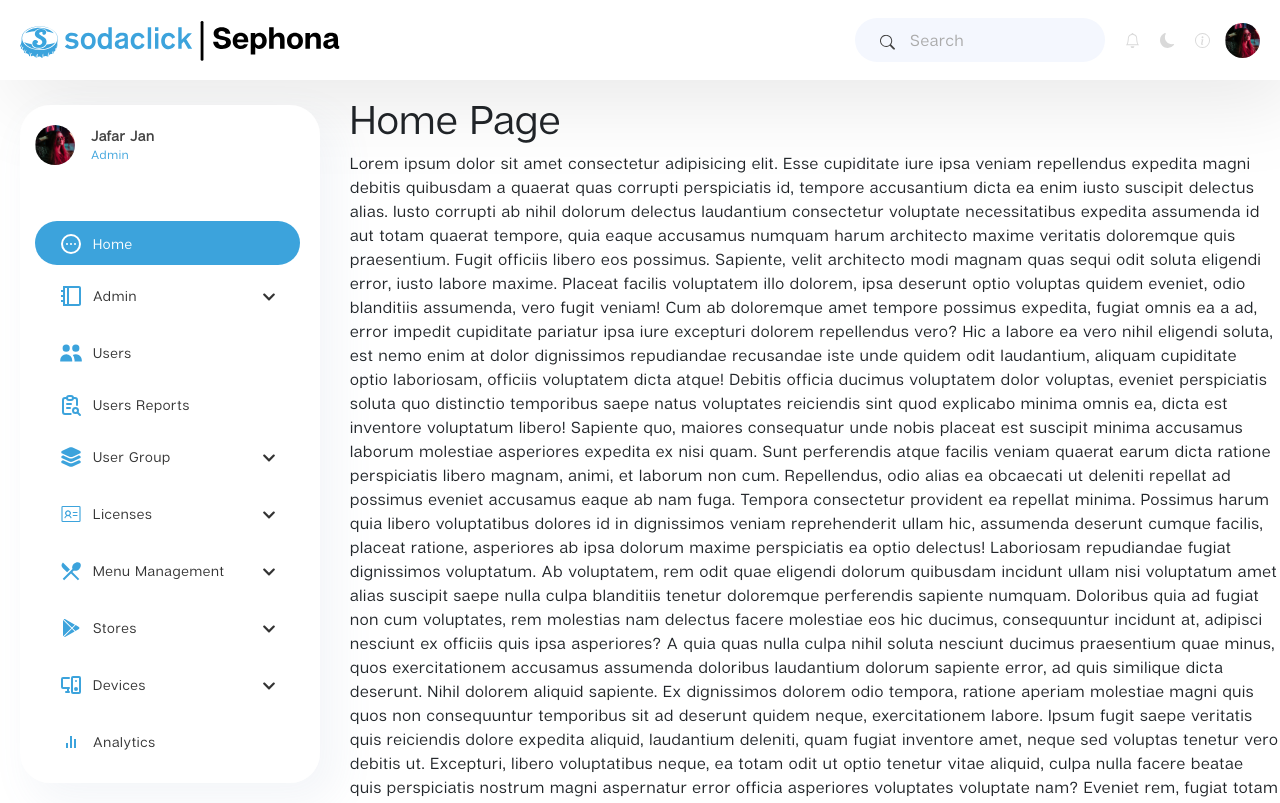
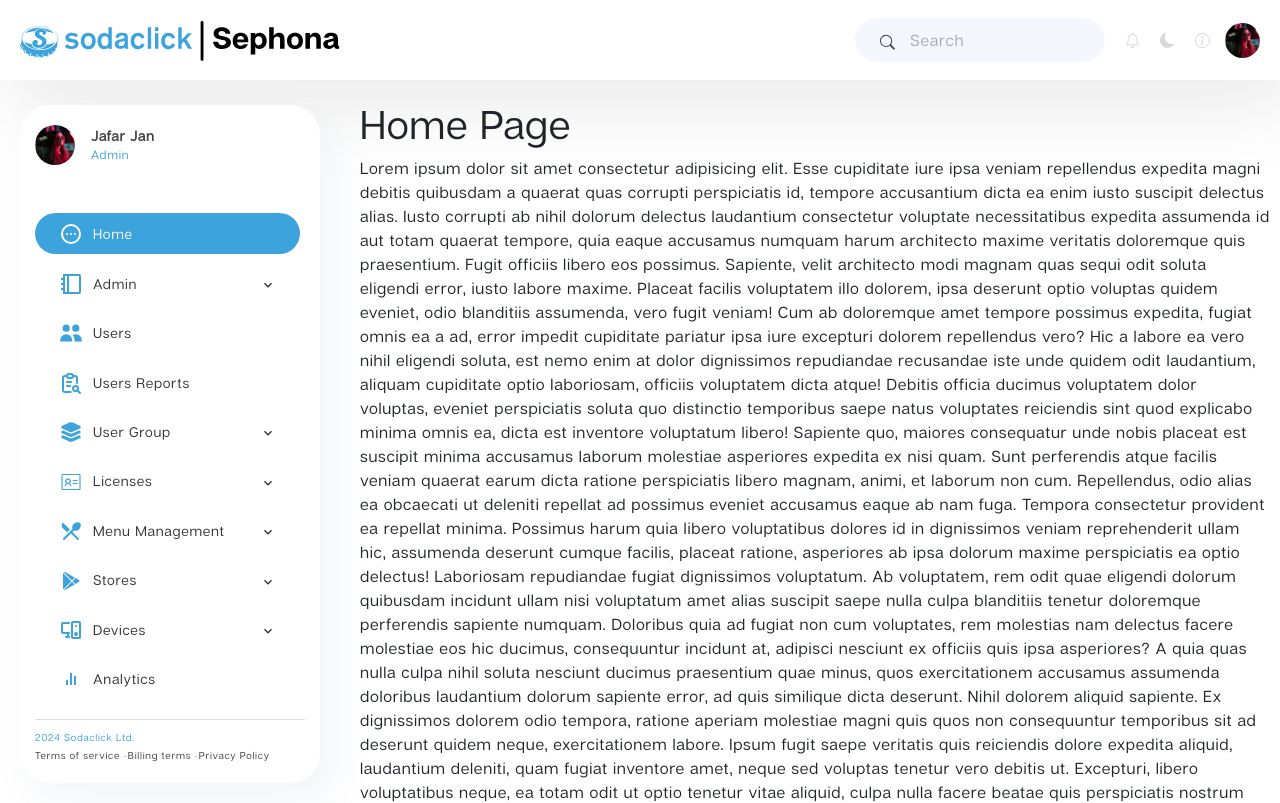
Before and after one commit to zainop01/Kiosk-rebuild, a React (Vite) app: page / in a window 1280 px wide. Shown: the top 803 px of the page. Built offline with nearby package versions, Linux system fonts and the light colour scheme; sample sign-in values are in the browser's storage.

Commit message:
Fix Sidebar , topnav Dropdown, Typography Spaccing fix, custom scrollbar , Sidebar footer

```diff
--- a/src/components/SideNav/index.jsx
+++ b/src/components/SideNav/index.jsx
@@ -1,5 +1,6 @@
 import React from "react";
-import { FaChevronDown, FaChevronUp, FaTimes } from "react-icons/fa";
+import { FaTimes } from "react-icons/fa";
+import { MdKeyboardArrowDown, MdKeyboardArrowUp } from "react-icons/md";
 import { NavLink, useLocation } from "react-router-dom";
 import sideNavData from "./SideNavData";
 import profileImage from "../../assets/img/avatars/avatar1.png";
@@ -34,13 +35,13 @@ const SideNav = ({ isSidebarOpen, toggleSidebar }) => {
 
   return (
     <>
-    {isSidebarOpen && <div className="sidebar-overlay" onClick={toggleSidebar}></div>}
       <div className={`sidenav heading-xs ${isSidebarOpen ? "open" : ""}`}>
         {isSidebarOpen && (
           <div className="close-icon" onClick={toggleSidebar}>
             <FaTimes />
           </div>
         )}
+        <div className="profile-wrapper">
           <div className="profile-section d-flex mb-5">
             <img
               src={profileImage}
@@ -52,8 +53,8 @@ const SideNav = ({ isSidebarOpen, toggleSidebar }) => {
               <div className="profile-role">Admin</div>
             </div>
           </div>
-
-      <ul>
+        </div>
+        <ul className="sidenav-items">
           {sideNavData.map((item, index) => (
             <li key={index}>
               {item.collapse ? (
@@ -64,17 +65,23 @@ const SideNav = ({ isSidebarOpen, toggleSidebar }) => {
                     }`}
                     onClick={() => toggleSection(item.name)}
                   >
-                  <div className="icon fs-4"><i>{item.icon}</i></div>
+                    <div className="icon fs-4">
+                      <i>{item.icon}</i>
+                    </div>
                     <span>{item.name}</span>
-                  <div className="collapse-icon ms-auto">
+                    <div className="collapse-icon heading-sm ms-auto">
                       {openSections[item.name] ? (
-                      <FaChevronUp />
+                        <MdKeyboardArrowUp />
                       ) : (
-                      <FaChevronDown />
+                        <MdKeyboardArrowDown />
                       )}
                     </div>
                   </div>
-                <ul className={`sidenav-submenu ${openSections[item.name] ? 'open' : ''}`}>
+                  <ul
+                    className={`sidenav-submenu ${
+                      openSections[item.name] ? "open" : ""
+                    }`}
+                  >
                     {item.items.map((subItem, subIndex) => (
                       <li key={subIndex} className="ms-5 py-2">
                         <NavLink
@@ -96,13 +103,22 @@ const SideNav = ({ isSidebarOpen, toggleSidebar }) => {
                     `sidenav-item ${isActive ? "active" : ""}`
                   }
                 >
-                <div className="icon"><i className="fs-4">{item.icon}</i></div>
+                  <div className="icon">
+                    <i className="fs-4">{item.icon}</i>
+                  </div>
                   <span>{item.name}</span>
                 </NavLink>
               )}
             </li>
           ))}
         </ul>
+        {/* Footer Section */}
+        <div className="sidenav-footer">
+          <p>2024 Sodaclick Ltd.</p>
+          <NavLink to="/terms-of-service">Terms of service</NavLink> -
+          <NavLink to="/billing-terms">Billing terms</NavLink> -
+          <NavLink to="/privacy-policy">Privacy Policy</NavLink>
+        </div>
       </div>
     </>
   );
--- a/src/components/TopNav/index.jsx
+++ b/src/components/TopNav/index.jsx
@@ -1,11 +1,17 @@
-import React from "react";
+import React, { useState } from "react";
 import { BsBell, BsFillMoonFill, BsInfoCircle } from "react-icons/bs";
-import { FaBars } from "react-icons/fa"; // Import FaBars for the hamburger menu
+import { FaBars } from "react-icons/fa";
 import logo from "../../assets/logo/Sodaclick-Sephona-Logo.svg";
 import profileImage from "../../assets/img/avatars/avatar1.png";
 import SearchBar from "../sharedcomponents/SearchBar";
 
 const TopNav = ({ kioskName, toggleSidebar }) => {
+  const [dropdownOpen, setDropdownOpen] = useState(false);
+
+  const toggleDropdown = () => {
+    setDropdownOpen(!dropdownOpen);
+  };
+
   return (
     <div className="top-nav">
       <div className="brand">
@@ -20,7 +26,19 @@ const TopNav = ({ kioskName, toggleSidebar }) => {
         <BsFillMoonFill size={15} className="icon" />
         <BsInfoCircle size={15} className="icon" />
         <FaBars className="hamburger-menu ms-4" onClick={toggleSidebar} />
-        <img src={profileImage} alt="Profile" className="profile-image" />
+        <img
+          src={profileImage}
+          alt="Profile"
+          className="profile-image"
+          onClick={toggleDropdown}
+        />
+        <div className={`profile-dropdown me-4 ${dropdownOpen ? 'open' : ''}`}>
+          <div className="dropdown-header">
+            <span role="img" aria-label="wave">👋</span> Hey, Jafar
+          </div>
+          <div className="dropdown-item">Profile Settings</div>
+          <div className="dropdown-item logout">Log out</div>
+        </div>
       </div>
     </div>
   );
--- a/src/styles/scss/base/_basics.scss
+++ b/src/styles/scss/base/_basics.scss
@@ -23,6 +23,24 @@
     font-weight: normal;
     letter-spacing: .7px;
   }
+    body::-webkit-scrollbar {
+      width: 8px;
+    }
+
+    body::-webkit-scrollbar-thumb {
+      background-color: rgba(0, 0, 0, 0.4);
+      border-radius: 10px;
+    }
+    body::-webkit-scrollbar-thumb:hover {
+      background-color: rgba(0, 0, 0, 0.5);
+    }
+
+    body::-webkit-scrollbar-track {
+      background-color: transparent;
+      border-radius: 10px;
+    }
+
+
 
   // @media screen and (max-width: 1200px) {
   //   html {
--- a/src/styles/scss/components/_sidenav.scss
+++ b/src/styles/scss/components/_sidenav.scss
@@ -30,16 +30,30 @@
     z-index: 11;
   }
 
+  .profile-wrapper {
+    position: sticky;
+    top: 0;
+    z-index: 1;
+    background-color: #fff;
+    // padding-bottom: 1rem;
+  }
+
+  .sidenav-items {
+    flex-grow: 1;
+    overflow-y: auto;
+    overflow-x: hidden;
+    // padding-top: 1rem;
+  }
 
   ::-webkit-scrollbar {
-    width: 6px;
-    height: 6px;
+    width: 3px;
+    height: 3px;
   }
 
-  ::-webkit-scrollbar-thumb {
-    background: rgba(0, 0, 0, 0.2);
-    border-radius: 10px;
-  }
+  // ::-webkit-scrollbar-thumb {
+  //   background: rgba(0, 0, 0, 0.2);
+  //   border-radius: 10px;
+  // }
 
   ::-webkit-scrollbar-track {
     background: transparent;
@@ -50,7 +64,7 @@
   }
 
   &:hover::-webkit-scrollbar {
-    opacity: 1;
+    opacity: 0;
   }
 
   .profile-section {
@@ -60,7 +74,7 @@
       width: 40px;
       height: 40px;
       border-radius: 50%;
-      margin-bottom: 0.5rem;
+      // margin-bottom: 1rem;
       margin-right: 1rem;
     }
 
@@ -83,14 +97,14 @@
     margin: 0;
 
     li {
-      margin-bottom: 5px;
+      // margin-bottom: 5px;
 
       .sidenav-item {
         width: 265px;
         border-radius: 50px;
         display: flex;
         align-items: center;
-        padding: 0.25rem 1.5rem;
+        padding: 0.170rem 1.5rem;
         text-decoration: none;
         color: #333;
         font-weight: 500;
@@ -134,8 +148,33 @@
       transform: translateX(0);
     }
   }
+
+  .sidenav-footer {
+    margin-top: auto;
+    padding-top: 10px;
+    border-top: 1px solid #ddd;
+    // text-align: center;
+    margin-top: 20px;
+    font-size: 10px;
+    color: #999;
+
+    p {
+      margin-bottom: 3px;
+      color: $blue-3ca;
+    }
+
+    a {
+      color: $grey-434;
+      text-decoration: none;
+      font-weight: 500;
+      transition: color 0.3s ease;
+
+      &:hover {
+        color: darken($blue-3ca, 10%);
+      }
+    }
+  }
 }
-
 
 .sidenav-submenu {
   padding-left: 20px;
@@ -172,7 +211,6 @@
   }
 }
 
-
 .collapse-icon {
   transition: transform 0.5s ease-in-out;
   transform: rotate(0deg);
--- a/src/styles/scss/components/_topnav.scss
+++ b/src/styles/scss/components/_topnav.scss
@@ -50,6 +50,52 @@
       border-radius: $border-radius-circle;
       margin-left: 0.9375rem;
       cursor: pointer;
+    }
+    .profile-dropdown {
+      position: absolute;
+      top: 5.2rem;
+      right: 0;
+      background-color: #fff;
+      border-radius: 1rem;
+      box-shadow: 13.776px 16.728px 39.36px 3.936px rgba(112, 144, 176, 0.08);
+      padding: 1rem;
+      width: 230px;
+      transition: transform 0.4s cubic-bezier(0.25, 1, 0.5, 1), opacity 0.4s ease;
+      opacity: 0;
+      transform: translateY(-10px);
+      pointer-events: none;
+
+      &.open {
+        opacity: 1;
+        transform: translateY(0);
+        pointer-events: auto;
+      }
+
+      .dropdown-header {
+        font-size: 1rem;
+        font-weight: 500;
+        color: #333;
+        margin-bottom: 0.5rem;
+        display: flex;
+        align-items: center;
+        gap: 0.5rem;
+      }
+
+      .dropdown-item {
+        padding: 0.5rem 0;
+        font-size: 0.9rem;
+        color: #555;
+        cursor: pointer;
+
+        &.logout {
+          color: #e74c3c;
+          font-weight: bold;
+        }
+
+        &:hover {
+          color: #007bff;
+        }
+      }
     }
   }
 
--- a/src/styles/scss/layout/_dashboard.scss
+++ b/src/styles/scss/layout/_dashboard.scss
@@ -3,6 +3,7 @@
     position: absolute;
     top: 95px;
     left: 350px;
+    padding: 5px 10px;
     width: calc(100% - 350px);
   }
 
@@ -10,7 +11,15 @@
     .content {
       left: 0;
       width: 100%;
-    padding: 20px;
+      padding: 0px 20px;
+    }
+  }
+  @media (max-width: 768px) {
+    .content {
+      top: 138px;
+      left: 0;
+      width: 100%;
+
     }
   }
 }
```
Also changed, not shown: src/routes/index.jsx (line endings or trailing spaces). Lines whose indentation alone changed are shown as unchanged.
